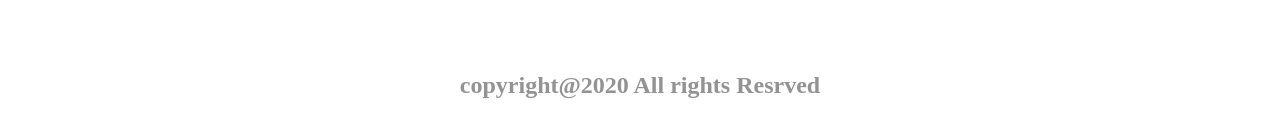
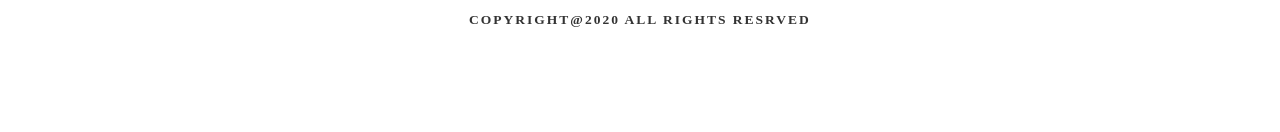
Before and after one commit to elenaesmaili/shoemall, a plain HTML site: page index.html in a window 1280 px wide. Shown: the part 3191-3323 px from the top of the page. After the commit the page ends 3248 px from the top, so only its background shows below. Drawn offline with Linux system fonts and the light colour scheme.

Commit message:
update and add style in footer

```diff
--- a/CssFile/main.css
+++ b/CssFile/main.css
@@ -220,13 +220,22 @@ footer{
 }
 #footer{
     height: 60px;
-    font-weight: bolder;
     text-align: center;
     position: relative;
-    margin-top: 75px;
-    color: #939393;
+    color: #333;
+    /* My Code */
+    box-shadow: 0 0 10px 0 rgba(0, 0, 0, 0.25);
+    font-family: jomolhari;
+    text-transform: uppercase;
+    font-size: 9px;
+    letter-spacing: 2px;
+    font-weight: 700;
+}
+#footer h2
+{
+    padding: 15px 0px;
+}
 
-}
 #h222{
     top: 50%;
     left: 50%;
```
